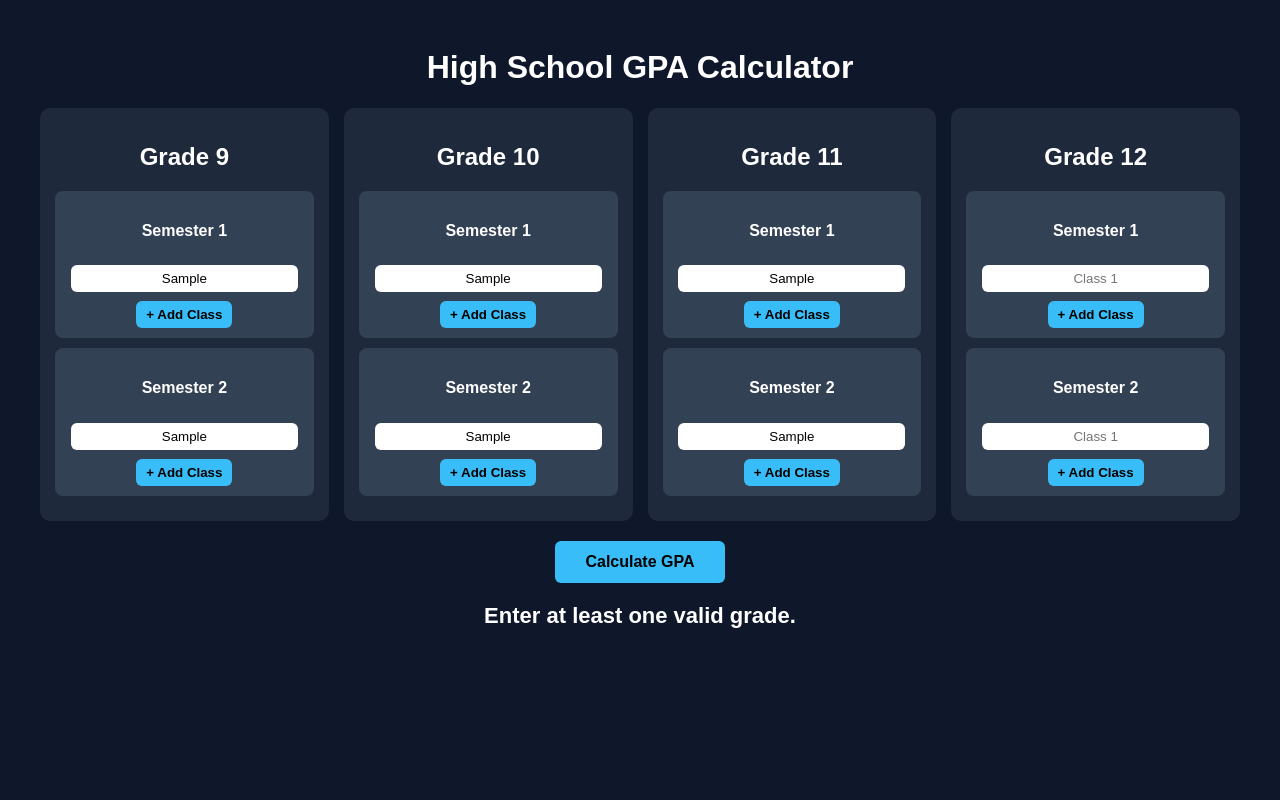
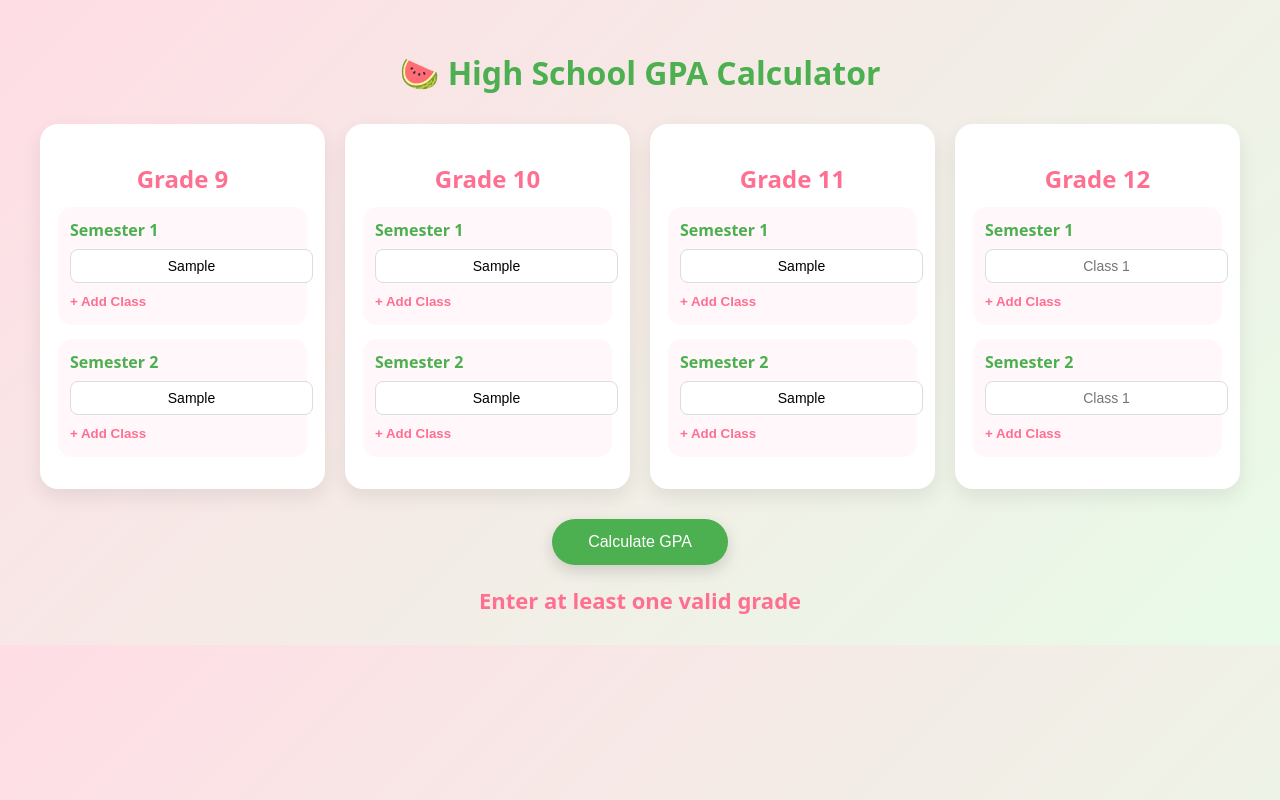
Before and after one commit to siddharth-shah121/GPACalculator, a plain HTML site: page docs/index.html in a window 1280 px wide. Both pictures are taken after typing "Sample", "Sample", "Sample", "Sample", "Sample", "Sample" into the empty fields and a click on the button "Calculate GPA". Drawn offline with Linux system fonts and the light colour scheme.

Commit message:
watermelon

```diff
--- a/docs/index.html
+++ b/docs/index.html
@@ -2,141 +2,177 @@
 <html lang="en">
 <head>
     <meta charset="UTF-8">
-    <title>High School GPA Calculator</title>
+    <title>GPA Calculator</title>
 
     <style>
+        :root {
+            --pink: #ff6f91;
+            --green: #4caf50;
+            --light: #fff7f9;
+            --card: #ffffff;
+            --text: #333;
+        }
+
         body {
-            font-family: Arial, sans-serif;
-            background: #0f172a;
-            color: white;
+            margin: 0;
+            font-family: system-ui, -apple-system, BlinkMacSystemFont, sans-serif;
+            background: linear-gradient(135deg, #ffdde5, #e8fbe8);
+            color: var(--text);
+            padding: 30px;
+        }
+
+        h1 {
             text-align: center;
-            padding: 20px;
+            margin-bottom: 30px;
+            color: var(--green);
         }
 
         .grid {
             display: grid;
             grid-template-columns: repeat(4, 1fr);
-            gap: 15px;
+            gap: 20px;
             max-width: 1200px;
             margin: auto;
         }
 
         .year {
-            background: #1e293b;
-            padding: 15px;
-            border-radius: 10px;
+            background: var(--card);
+            border-radius: 18px;
+            padding: 18px;
+            box-shadow: 0 8px 20px rgba(0,0,0,0.08);
+        }
+
+        .year h2 {
+            text-align: center;
+            margin-bottom: 12px;
+            color: var(--pink);
         }
 
         .semester {
-            background: #334155;
-            padding: 10px;
-            border-radius: 8px;
-            margin-bottom: 10px;
+            background: var(--light);
+            border-radius: 14px;
+            padding: 12px;
+            margin-bottom: 14px;
         }
 
-        input {
-            width: 90%;
-            padding: 6px;
-            margin: 4px 0;
-            text-align: center;
-            border-radius: 6px;
-            border: none;
+        .semester h4 {
+            margin: 0 0 8px;
+            font-weight: 600;
+            color: var(--green);
         }
 
-        button {
-            margin-top: 5px;
-            padding: 6px 10px;
-            border-radius: 6px;
+        .classes input {
+            width: 100%;
+            padding: 8px;
+            margin-bottom: 6px;
+            border-radius: 8px;
+            border: 1px solid #ddd;
+            text-align: center;
+            font-size: 14px;
+        }
+
+        .add {
+            background: none;
             border: none;
+            color: var(--pink);
+            font-weight: 600;
             cursor: pointer;
-            background: #38bdf8;
-            color: black;
-            font-weight: bold;
+            padding: 4px 0;
+        }
+
+        .add:hover {
+            text-decoration: underline;
         }
 
         #calcBtn {
-            margin-top: 20px;
-            padding: 12px 30px;
+            display: block;
+            margin: 30px auto 0;
+            padding: 14px 36px;
             font-size: 16px;
+            border-radius: 999px;
+            border: none;
+            cursor: pointer;
+            background: var(--green);
+            color: white;
+            box-shadow: 0 6px 16px rgba(0,0,0,0.15);
         }
 
         #result {
+            text-align: center;
             margin-top: 20px;
             font-size: 22px;
-            font-weight: bold;
+            font-weight: 600;
+            color: var(--pink);
         }
     </style>
 </head>
 
 <body>
 
-<h1>High School GPA Calculator</h1>
+<h1>🍉 High School GPA Calculator</h1>
 
-<div class="grid">
-
-    <!-- TEMPLATE USED FOR ALL YEARS -->
-    <script>
-        const years = [9,10,11,12];
-        document.write(
-            years.map(y => `
-            <div class="year">
-                <h2>Grade ${y}</h2>
-
-                ${[1,2].map(s => `
-                <div class="semester">
-                    <h4>Semester ${s}</h4>
-                    <div class="classes">
-                        <input class="grade" placeholder="Class 1">
-                    </div>
-                    <button onclick="addClass(this)">+ Add Class</button>
-                </div>
-                `).join("")}
-            </div>
-            `).join("")
-        );
-    </script>
-
-</div>
+<div class="grid" id="grid"></div>
 
 <button id="calcBtn" onclick="calculateGPA()">Calculate GPA</button>
-
 <div id="result"></div>
 
 <script>
+    const grid = document.getElementById("grid");
+    const years = [9, 10, 11, 12];
+
+    years.forEach(year => {
+        const yearDiv = document.createElement("div");
+        yearDiv.className = "year";
+        yearDiv.innerHTML = `<h2>Grade ${year}</h2>`;
+
+        [1, 2].forEach(sem => {
+            const semDiv = document.createElement("div");
+            semDiv.className = "semester";
+
+            semDiv.innerHTML = `
+                <h4>Semester ${sem}</h4>
+                <div class="classes">
+                    <input class="grade" placeholder="Class 1">
+                </div>
+                <button class="add" onclick="addClass(this)">+ Add Class</button>
+            `;
+
+            yearDiv.appendChild(semDiv);
+        });
+
+        grid.appendChild(yearDiv);
+    });
+
     function addClass(button) {
-        const container = button.previousElementSibling;
-        const count = container.children.length + 1;
+        const classes = button.previousElementSibling;
+        const count = classes.children.length + 1;
 
         const input = document.createElement("input");
         input.className = "grade";
-        input.placeholder = "Class " + count;
+        input.placeholder = `Class ${count}`;
 
-        container.appendChild(input);
+        classes.appendChild(input);
     }
 
     function calculateGPA() {
-        const gradeMap = { A:4, B:3, C:2, D:1, F:0 };
-        const inputs = document.querySelectorAll(".grade");
+        const map = { A:4, B:3, C:2, D:1, F:0 };
+        const grades = document.querySelectorAll(".grade");
 
         let total = 0;
         let count = 0;
 
-        inputs.forEach(i => {
-            const g = i.value.trim().toUpperCase();
-            if (gradeMap[g] !== undefined) {
-                total += gradeMap[g];
+        grades.forEach(g => {
+            const val = g.value.trim().toUpperCase();
+            if (map[val] !== undefined) {
+                total += map[val];
                 count++;
             }
         });
 
-        if (count === 0) {
-            document.getElementById("result").textContent =
-                "Enter at least one valid grade.";
-            return;
-        }
-
         document.getElementById("result").textContent =
-            `GPA: ${(total / count).toFixed(2)} (from ${count} classes)`;
+            count === 0
+            ? "Enter at least one valid grade"
+            : `GPA: ${(total / count).toFixed(2)} (${count} classes)`;
     }
 </script>
 
```
